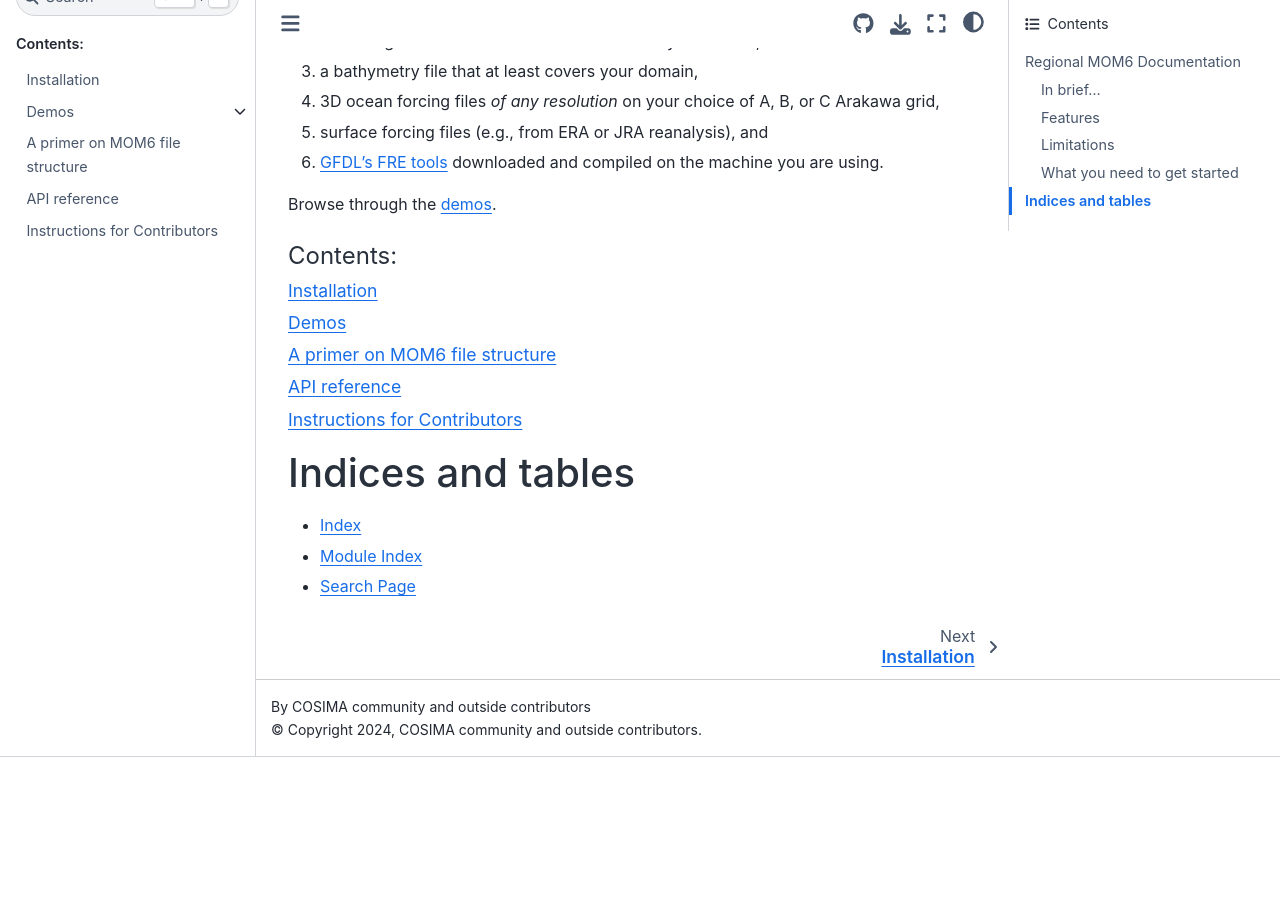
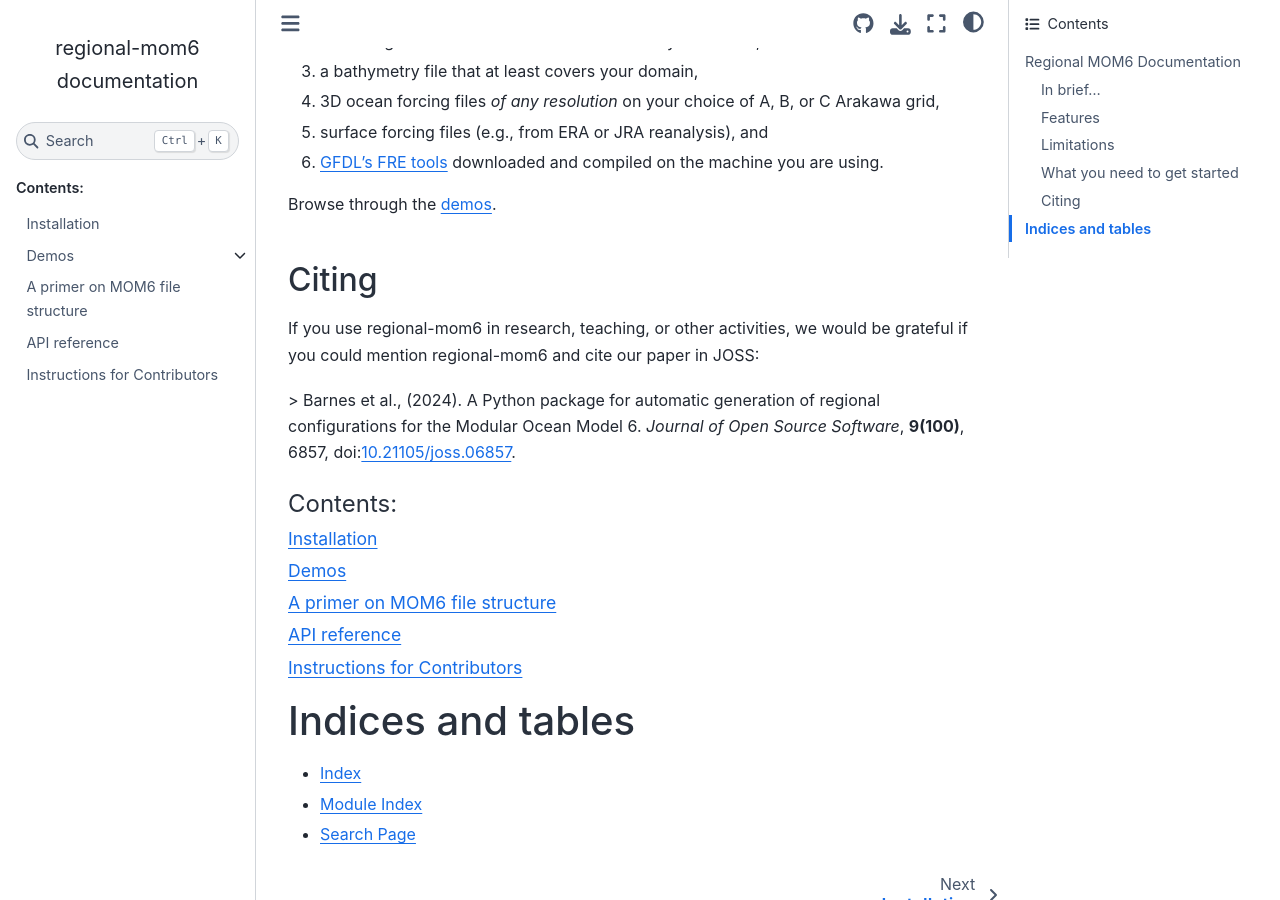
Before and after one commit to COSIMA/regional-mom6, a Sphinx documentation site: the page built from docs/index.rst, in a window 1280 px wide and 900 px high, scrolled down 1283 px. Built offline with Sphinx 7.4.7 and the Sphinx Book theme 1.1.4, drawn with Linux system fonts in a browser that asks for light colours; pages that are not in the unit, such as notebooks, are missing from menus; before the commit the page ends 2040 px from its top, so only the background shows below that.

Commit message:
add published version + citation info

```diff
--- a/docs/index.rst
+++ b/docs/index.rst
@@ -53,6 +53,15 @@ What you need to get started
 
 Browse through the `demos <demos.html>`_.
 
+Citing
+------
+
+If you use regional-mom6 in research, teaching, or other activities, we would be grateful
+if you could mention regional-mom6 and cite our paper in JOSS:
+
+> Barnes et al., (2024). A Python package for automatic generation of regional configurations for the Modular Ocean Model 6. *Journal of Open Source Software*, **9(100)**, 6857, doi:`10.21105/joss.06857 <https://doi.org/10.21105/joss.06857>`_.
+
+
 .. _regional-mom6: https://github.com/COSIMA/regional-mom6
 .. _Modular Ocean Model version 6: https://github.com/mom-ocean/MOM6
 .. _open a pull request: https://github.com/COSIMA/regional-mom6/pulls
```
Also changed, not shown: README.md (+24 -0 lines), 3 other files.
